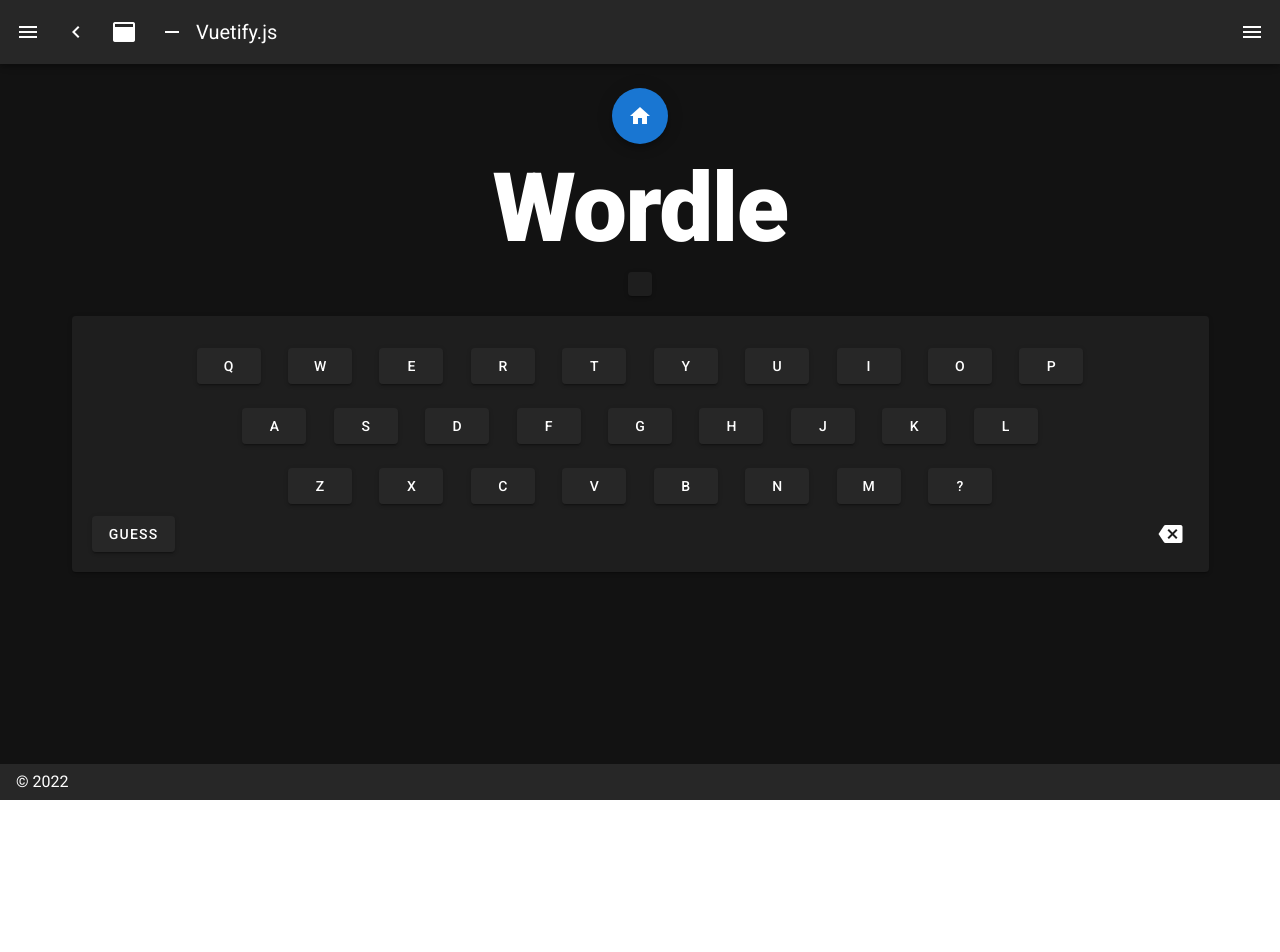
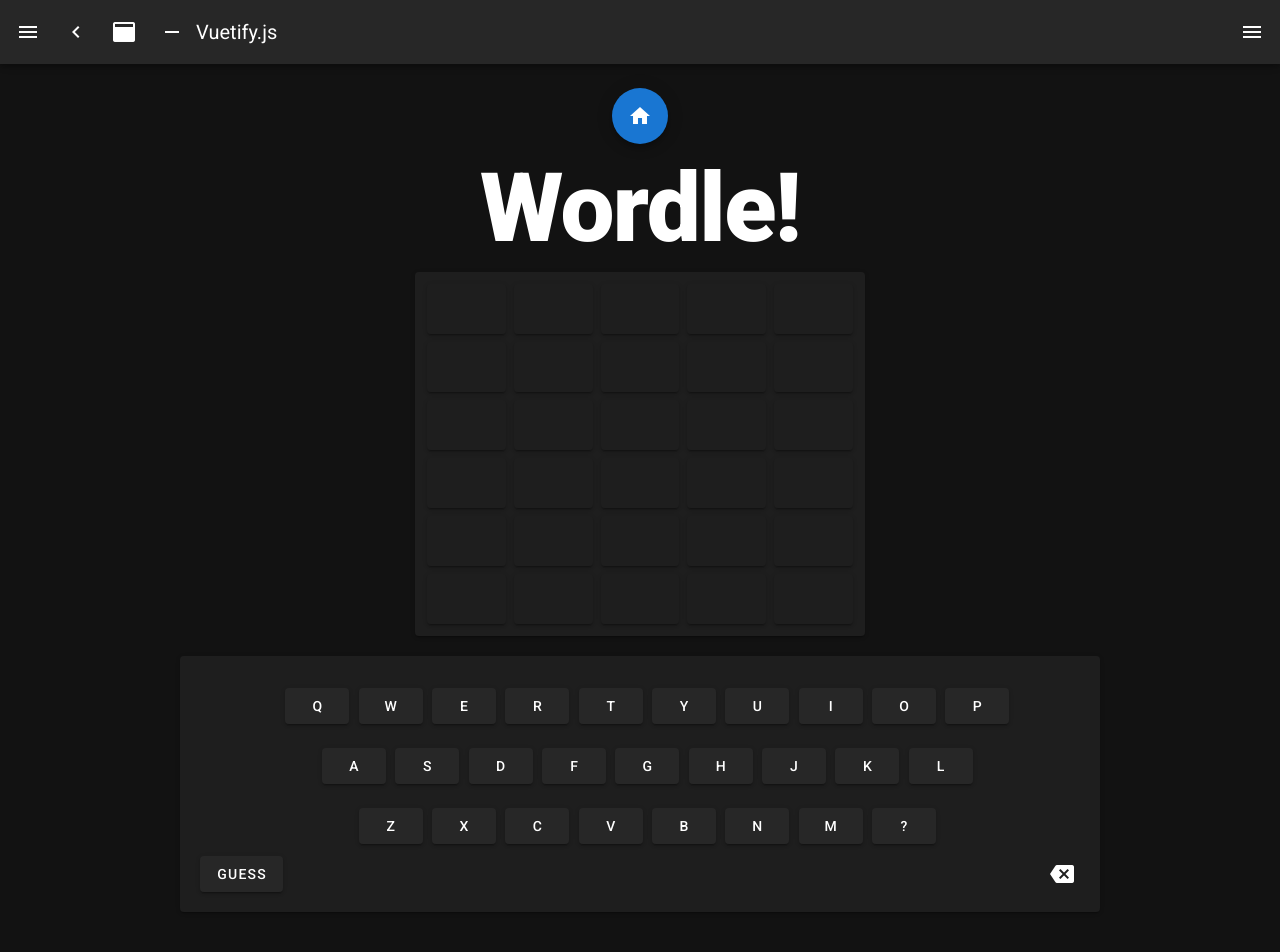
Before and after one commit to xiokd/EWU-CSCD379-2022-Spring, a Nuxt app in the folder wordle-web/: page /game in a window 1280 px wide. Shown: the top 952 px of the page. Before the commit the page ends 800 px from the top, so only its background shows below. Built offline with nearby package versions, Linux system fonts and the light colour scheme.

Commit message:
adding remaining game files

```diff
--- /dev/null
+++ b/wordle-web/components/game-board.vue
@@ -0,0 +1,46 @@
+<template>
+  <v-card width="450">
+    <v-container>
+      <v-row v-for="row in wordleGame.maxGuesses" :key="row" dense>
+        <v-col v-for="index in wordleGame.currentWord.maxLetters" :key="index">
+          <v-card height="50" :color="letterColor(getLetter(row, index))">
+            <v-card-text class="text-center">
+              {{ getChar(getLetter(row, index)) }}
+            </v-card-text>
+          </v-card>
+        </v-col>
+      </v-row>
+    </v-container>
+  </v-card>
+</template>
+
+<script lang="ts">
+import { Component, Vue, Prop } from 'vue-property-decorator'
+import { WordleGame } from '~/scripts/wordleGame'
+import { Word } from '~/scripts/word'
+import { Letter } from '~/scripts/letter'
+
+@Component({ components: {} })
+export default class GameBoard extends Vue {
+  @Prop({ required: true })
+  wordleGame!: WordleGame
+
+  getLetter(row: number, index: number): Letter | null {
+    const word: Word = this.wordleGame.words[row - 1]
+    if (word !== undefined) {
+      return word.letters[index - 1] ?? null
+    }
+    return null
+  }
+
+  getChar(letter: Letter | null) {
+    if (letter === null) return ''
+    return letter.char
+  }
+
+  letterColor(letter: Letter | null): string {
+    if (letter === null) return ''
+    return letter.letterColor
+  }
+}
+</script>
--- a/wordle-web/components/gameboard.vue
+++ /dev/null
@@ -1,22 +0,0 @@
-<template>
-  <v-card>
-      <v-container>
-          <v-row>
-            <v-col>
-
-            </v-col>
-          </v-row>
-      </v-container>
-  </v-card>
-</template>
-
-<script lang="ts">
-import { Component, Vue, Prop } from 'vue-property-decorator'
-import { WordleGame } from '@/scripts/wordleGame';
-
-@Component({ components: {} })
-export default class Gameboard extends Vue {
-    @Prop({ required: true })
-    wordleGame!: WordleGame;
-}
-</script>
--- a/wordle-web/components/keyboard.vue
+++ b/wordle-web/components/keyboard.vue
@@ -1,35 +1,81 @@
 <template>
-  <v-card width="100%" class="my-5 pa-5">
-    <v-row v-for="(lettersRow, i) in letters" :key="i" no-gutters justify="center">
-      <v-col v-for="letter in lettersRow" :key="letter" cols="1">
-           <v-container class="text-center">
-               <v-btn>
-                   {{letter}}
-               </v-btn>
-           </v-container>
-    </v-col>
+  <v-card class="my-5 pa-5">
+    <v-row v-for="(charRow, i) in chars" :key="i" no-gutters justify="center">
+      <v-col v-for="char in charRow" :key="char" cols="1">
+        <v-container class="text-center">
+          <v-btn
+            :color="letterColor(char)"
+            :disabled="wordleGame.gameOver"
+            @click="setLetter(char)"
+          >
+            {{ char }}
+          </v-btn>
+        </v-container>
+      </v-col>
     </v-row>
-
-    <v-btn class="float-left"> Guess </v-btn>
-
-    <v-btn icon class="float-right"> <v-icon> mdi-backspace </v-icon> </v-btn>
-
+    <v-btn
+      :disabled="wordleGame.gameOver"
+      class="float-left"
+      @click="guessWord"
+    >
+      Guess
+    </v-btn>
+    <v-btn
+      :disabled="wordleGame.gameOver"
+      icon
+      class="float-right"
+      @click="removeLetter"
+    >
+      <v-icon>mdi-backspace</v-icon>
+    </v-btn>
   </v-card>
 </template>
 
 <script lang="ts">
 import { Component, Vue, Prop } from 'vue-property-decorator'
-import { WordleGame } from '@/scripts/wordleGame'
+import { Letter, LetterStatus } from '~/scripts/letter'
+import { WordleGame } from '~/scripts/wordleGame'
 
-@Component({ components: {} })
-export default class Keyboard extends Vue {
-    @Prop({ required: true })
-    wordleGame!: WordleGame;
+@Component
+export default class KeyBoard extends Vue {
+  @Prop({ required: true })
+  wordleGame!: WordleGame
 
-  letters = [
+  chars = [
     ['q', 'w', 'e', 'r', 't', 'y', 'u', 'i', 'o', 'p'],
     ['a', 's', 'd', 'f', 'g', 'h', 'j', 'k', 'l'],
     ['z', 'x', 'c', 'v', 'b', 'n', 'm', '?'],
   ]
+
+  setLetter(char: string) {
+    this.wordleGame.currentWord.addLetter(char)
+  }
+
+  removeLetter() {
+    this.wordleGame.currentWord.removeLetter()
+  }
+
+  guessWord() {
+    if (
+      this.wordleGame.currentWord.length ===
+      this.wordleGame.currentWord.maxLetters
+    ) {
+      this.wordleGame.submitWord()
+    }
+  }
+
+  letterColor(char: string): string {
+    if (this.wordleGame.correctChars.includes(char)) {
+      return Letter.getColorCode(LetterStatus.Correct)
+    }
+    if (this.wordleGame.wrongPlaceChars.includes(char)) {
+      return Letter.getColorCode(LetterStatus.WrongPlace)
+    }
+    if (this.wordleGame.wrongChars.includes(char)) {
+      return Letter.getColorCode(LetterStatus.Wrong)
+    }
+
+    return Letter.getColorCode(LetterStatus.Unknown)
+  }
 }
 </script>
--- a/wordle-web/pages/game.vue
+++ b/wordle-web/pages/game.vue
@@ -1,38 +1,63 @@
 <template>
-  <v-container fill-height justify-center>
+  <v-container fluid fill-height justify-center>
     <v-tooltip bottom>
       <template #activator="{ on, attrs }">
-        <v-btn to="/" color="primary" fab v-bind="attrs" v-on="on">
+        <v-btn color="primary" nuxt to="/" fab v-bind="attrs" v-on="on">
           <v-icon> mdi-home </v-icon>
         </v-btn>
       </template>
-      <span> Home </span>
+      <span> Go Home </span>
     </v-tooltip>
 
     <v-card-text class="text-h1 font-weight-black text-center">
-      Wordle
+      Wordle!
     </v-card-text>
 
-    <gameboard :wordleGame="wordleGame" />
+    <v-alert v-if="wordleGame.gameOver" width="80%" :type="gameResult.type">
+      {{ gameResult.text }}
+      <v-btn class="ml-2" @click="resetGame"> Play Again? </v-btn>
+    </v-alert>
+
+    <game-board :wordleGame="wordleGame" />
+
     <keyboard :wordleGame="wordleGame" />
   </v-container>
 </template>
 
 <script lang="ts">
 import { Component, Vue } from 'vue-property-decorator'
-import Keyboard from '@/components/keyboard.vue'
-import Gameboard from '@/components/gameboard.vue'
-import { WordleGame } from '@/scripts/wordleGame'
 import { WordsService } from '~/scripts/wordsService'
+import { GameState, WordleGame } from '~/scripts/wordleGame'
+import KeyBoard from '@/components/keyboard.vue'
+import GameBoard from '@/components/game-board.vue'
+import { Word } from '~/scripts/word'
 
-@Component({ components: { Keyboard, Gameboard } })
+@Component({ components: { KeyBoard, GameBoard } })
 export default class Game extends Vue {
-    wordOfTheDay: string = WordsService.getRandomWord();
-    wordleGame: WordleGame = new WordleGame(this.wordOfTheDay);
+  word: string = WordsService.getRandomWord()
+  wordleGame = new WordleGame(this.word)
 
-    resetGame(){
-        this.wordOfTheDay = WordsService.getRandomWord();
-        this.wordleGame = new WordleGame(this.wordOfTheDay);
+  resetGame() {
+    this.word = WordsService.getRandomWord()
+    this.wordleGame = new WordleGame(this.word)
+  }
+
+  get gameResult() {
+    if (this.wordleGame.state === GameState.Won) {
+      return { type: 'success', text: 'Yay! You won!' }
     }
+    if (this.wordleGame.state === GameState.Lost) {
+      return { type: 'error', text: `You lost... :( The word was ${this.word}` }
+    }
+    return { type: '', text: '' }
+  }
+
+  getLetter(row: number, index: number) {
+    const word: Word = this.wordleGame.words[row - 1]
+    if (word !== undefined) {
+      return word.letters[index - 1]?.char ?? ''
+    }
+    return ''
+  }
 }
 </script>
--- a/wordle-web/scripts/letter.ts
+++ b/wordle-web/scripts/letter.ts
@@ -12,4 +12,25 @@ export class Letter {
 
   char: string
   status: LetterStatus = LetterStatus.Unknown
+
+  get letterColor(): string {
+    return Letter.getColorCode(this.status)
+  }
+
+  static getColorCode(status: LetterStatus) {
+    switch (status) {
+      case LetterStatus.Unknown: {
+        return ''
+      }
+      case LetterStatus.Correct: {
+        return 'success'
+      }
+      case LetterStatus.WrongPlace: {
+        return 'warning'
+      }
+      case LetterStatus.Wrong: {
+        return 'error'
+      }
+    }
+  }
 }
--- a/wordle-web/scripts/word.ts
+++ b/wordle-web/scripts/word.ts
@@ -2,8 +2,7 @@ import { Letter, LetterStatus } from '~/scripts/letter'
 
 export class Word {
   readonly letters: Letter[] = []
-
-  maxLetters = 5;
+  readonly maxLetters = 5
 
   get text() {
     return this.letters.map((f) => f.char).join('')
--- a/wordle-web/scripts/wordleGame.ts
+++ b/wordle-web/scripts/wordleGame.ts
@@ -1,3 +1,4 @@
+import { LetterStatus } from './letter'
 import { Word } from './word'
 
 export enum GameState {
@@ -12,14 +13,39 @@ export class WordleGame {
     this.word = word
   }
 
-  maxGuesses = 6;
-
   private word: string
   words: Word[] = []
   state: GameState = GameState.Active
+  readonly maxGuesses = 6
 
   get currentWord(): Word {
     return this.words[this.words.length - 1]
+  }
+
+  get gameOver(): Boolean {
+    return this.state === GameState.Won || this.state === GameState.Lost
+  }
+
+  get correctChars() {
+    const allLetters = this.words.map((x) => x.letters).flat()
+    return allLetters
+      .filter((x) => x.status === LetterStatus.Correct)
+      .map((x) => x.char)
+  }
+
+  get wrongPlaceChars() {
+    const allLetters = this.words.map((x) => x.letters).flat()
+    const wrongPlaceLetters = allLetters
+      .filter((x) => x.status === LetterStatus.WrongPlace)
+      .map((x) => x.char)
+    return wrongPlaceLetters.filter((x) => !this.correctChars.includes(x))
+  }
+
+  get wrongChars() {
+    const allLetters = this.words.map((x) => x.letters).flat()
+    return allLetters
+      .filter((x) => x.status === LetterStatus.Wrong)
+      .map((x) => x.char)
   }
 
   submitWord() {
```
Also changed, not shown: wordle-web/.eslintrc.js, 1 other file (tests, documents, lock files or other folders).
